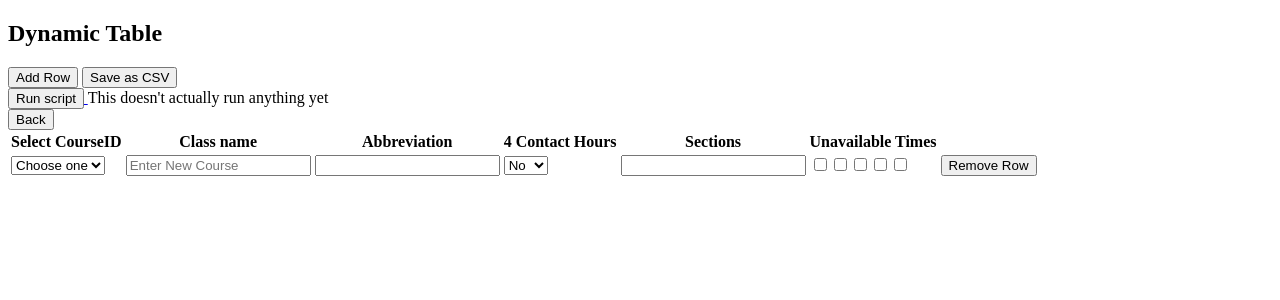
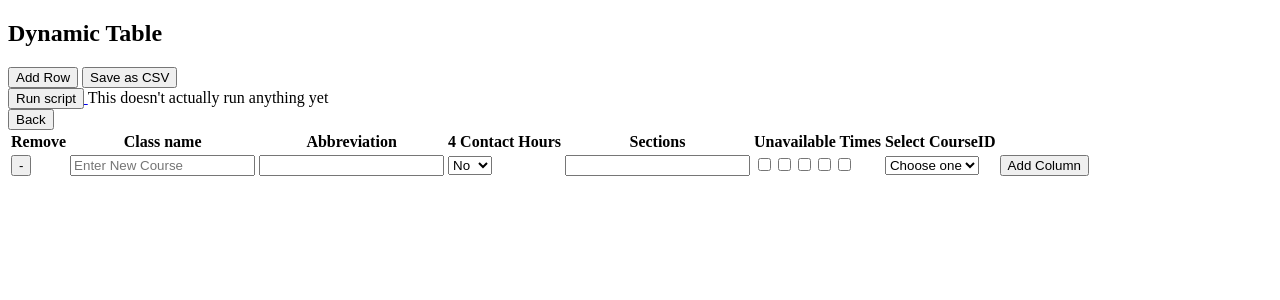
Before and after one commit to MuellMark/Course-Scheduler, a PHP site: page /dynamic_class_csv.php in a window 1280 px wide. Shown: the top 300 px of the page. Run offline with PHP 8.4, Linux system fonts and the light colour scheme.

Commit message:
New add column row

```diff
--- a/src/dynamic_class_csv.php
+++ b/src/dynamic_class_csv.php
@@ -20,12 +20,13 @@
 
     <table id="dynamic-table">
         <tr>
-            <th>Select CourseID</th>
+            <th>Remove</th>
             <th>Class name</th>
             <th>Abbreviation</th>
             <th>4 Contact Hours</th>
             <th>Sections</th>
             <th>Unavailable Times</th>
+            <th>Select CourseID</th>
         </tr>
     </table>
 
@@ -35,13 +36,14 @@
         function addRow() {
             var table = document.getElementById("dynamic-table");
             var row = table.insertRow(table.rows.length);
-            var cell1 = row.insertCell(0);
+            var cellDelete = row.insertCell(0);
             var cell2 = row.insertCell(1);
             var cell3 = row.insertCell(2);
             var cell4 = row.insertCell(3);
             var cell5 = row.insertCell(4);
             var cell6 = row.insertCell(5);
-            var cellDelete = row.insertCell(6);
+            var cell1 = row.insertCell(6);
+            var cellAdd = row.insertCell(7);
 
 
             /**
@@ -79,8 +81,13 @@
                                 "<input type='checkbox' id='wednesday' name='wednesday' value='wednesday'>"+
                                 "<input type='checkbox' id='thursday' name='thursday' value='thursday'>"+
                                 "<input type='checkbox' id='friday' name='friday' value='friday'>";
-            cellDelete.innerHTML = '<button type="button" onclick="deleteRow(this)">Remove Row</button>';
+            cellDelete.innerHTML = '<button type="button" onclick="deleteRow(this)">-</button>';
+            cellAdd.innerHTML = "<button onclick='addColumn(this.parentNode.parentNode)'>Add Column</button>";
 
+        }
+        function addColumn(row) {
+            var cell = row.insertCell(row.cells.length - 1); // Insert before the last cell (actions cell)
+            cell.innerHTML = "<input type='text' name='courses' placeholder='Enter Courses Taught'>"; // TODO might need an ID
         }
         function deleteRow(thisRow) {
             var row = thisRow.parentNode.parentNode;
```
